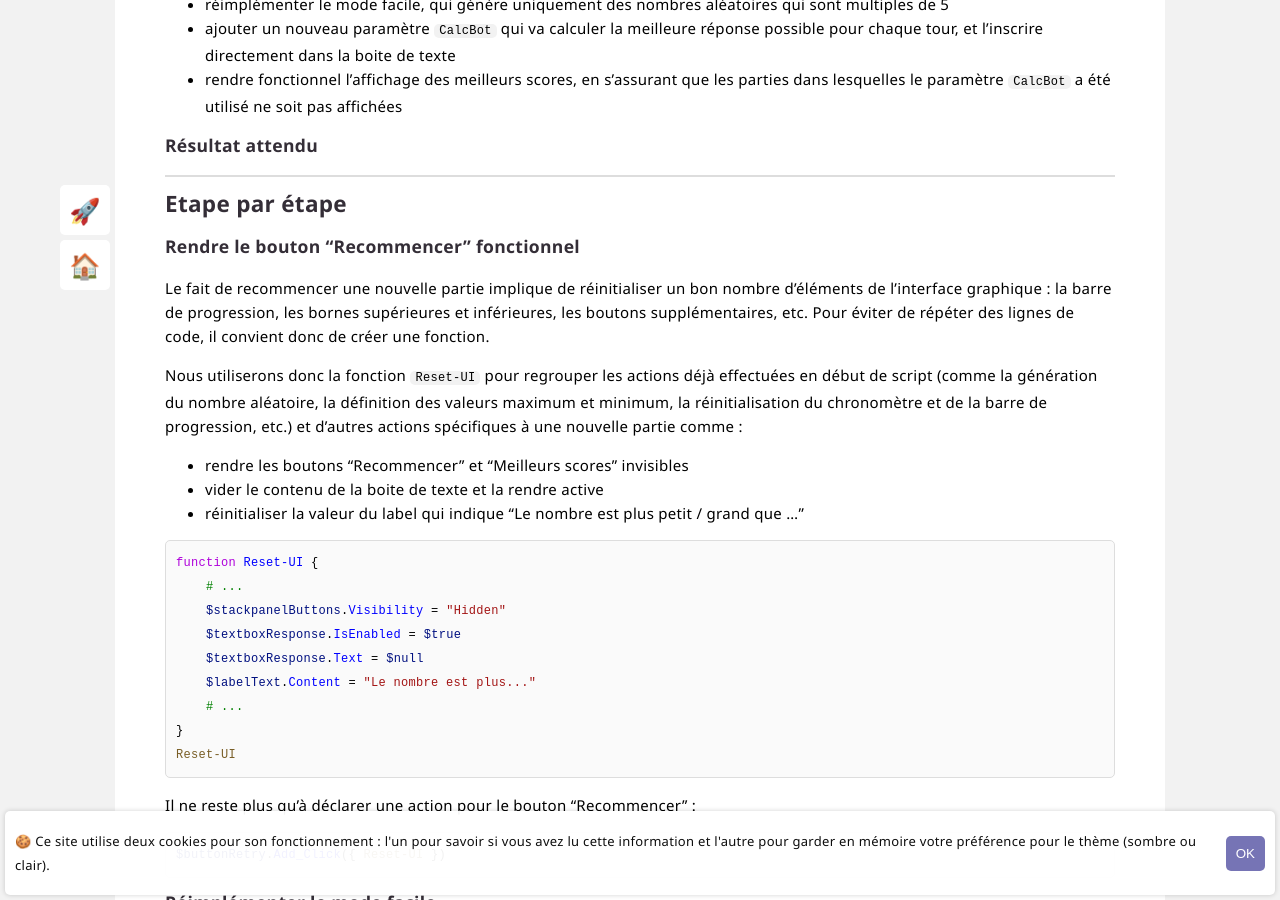
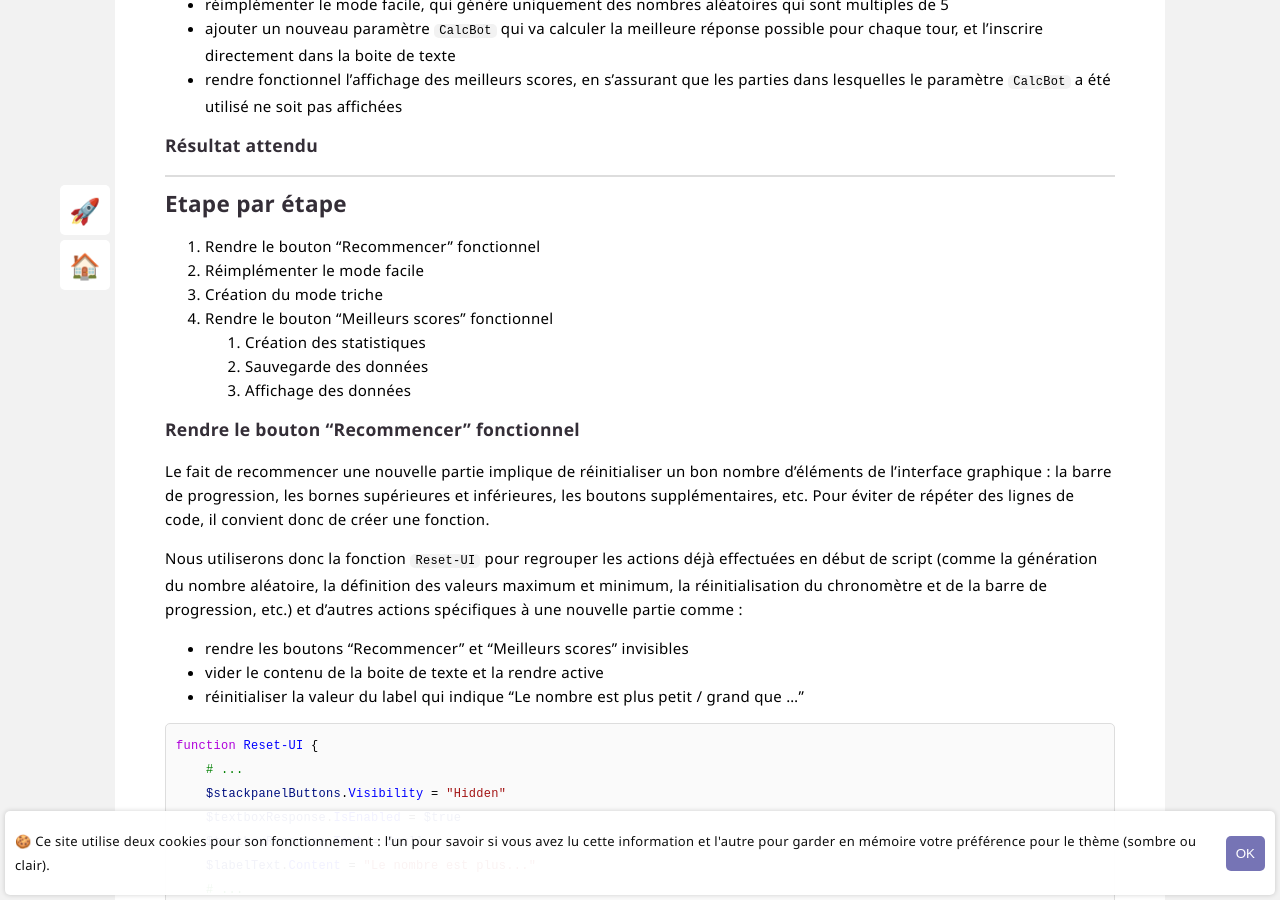
Before and after one commit to leobouard/leobouard.github.io, a Jekyll site: the page built from _posts/2022-12-01-cours-pratique-powershell-010.md, in a window 1280 px wide and 900 px high, scrolled down 461 px. Built offline with Jekyll 4.4.1, drawn with Linux system fonts in a browser that asks for light colours; some web fonts are replaced.

Commit message:
Update 2022-12-01-cours-pratique-powershell-010.md

```diff
--- a/_posts/2022-12-01-cours-pratique-powershell-010.md
+++ b/_posts/2022-12-01-cours-pratique-powershell-010.md
@@ -22,6 +22,14 @@ Il nous reste encore quelques éléments à implémenter au script graphique pou
 ---
 
 ## Etape par étape
+
+1. Rendre le bouton "Recommencer" fonctionnel
+2. Réimplémenter le mode facile
+3. Création du mode triche
+4. Rendre le bouton "Meilleurs scores" fonctionnel
+   1. Création des statistiques
+   2. Sauvegarde des données
+   3. Affichage des données
 
 ### Rendre le bouton "Recommencer" fonctionnel
 
```
